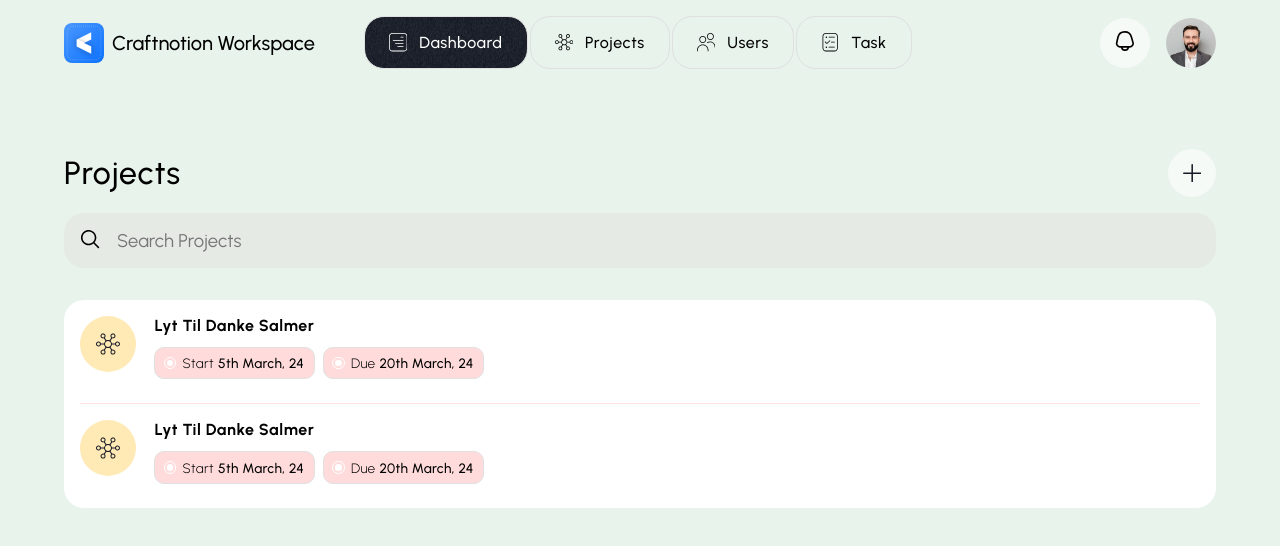
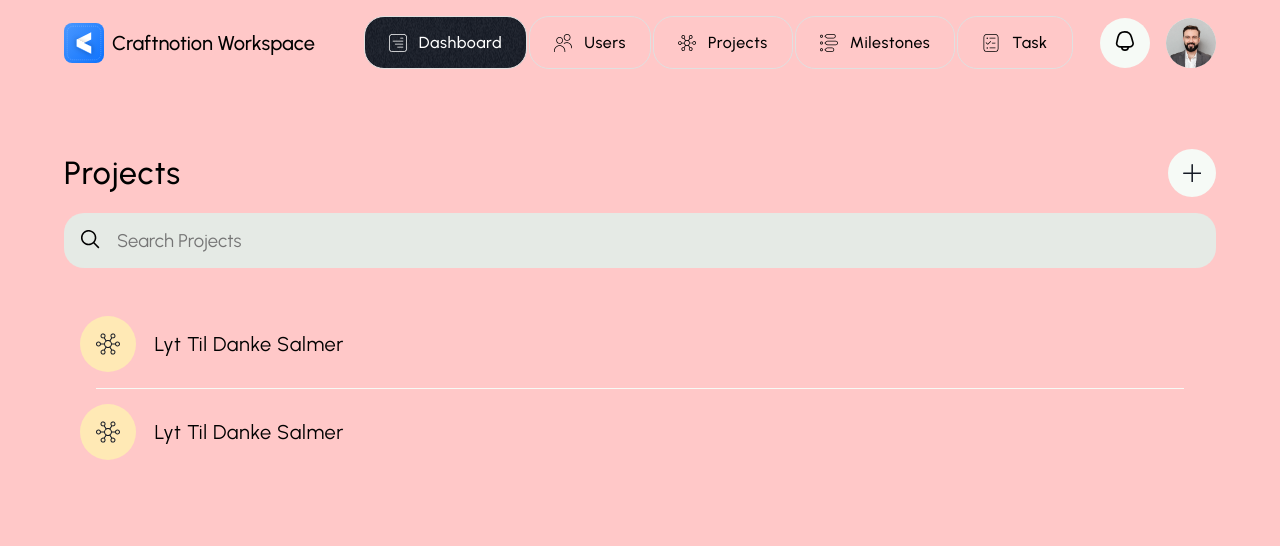
Before and after one commit to Craftnotion/craftnotion-internal, a Next.js app: page /app/internal/workspace/projects in a window 1280 px wide. Shown: the top 546 px of the page. Built offline with nearby package versions, Linux system fonts and the light colour scheme.

Commit message:
refactor: color scheme experimentation

```diff
--- a/src/app/app/internal/components/workspace-header/index.tsx
+++ b/src/app/app/internal/components/workspace-header/index.tsx
@@ -7,8 +7,9 @@ import Image from 'next/image'
 import Logo from '../../../../../../public/brand/logo.svg'
 import BellIcon from '../../../../../../public/icons/bell.svg'
 import DashboardIcon from '../../../../../../public/icons/dash.svg'
+import UsersIcon from '../../../../../../public/icons/users.svg'
 import ProjectsIcon from '../../../../../../public/icons/projects.svg'
-import UsersIcon from '../../../../../../public/icons/users.svg'
+import MilestonesIcon from '../../../../../../public/icons/milestone.svg'
 import TaskIcon from '../../../../../../public/icons/tasks.svg'
 
 /** Styles */
@@ -36,14 +37,20 @@ const WorkspaceHeader: FC<Props> = () => {
                         </li>
                         <li>
                             <Link href="/">
+                                <UsersIcon />
+                                Users
+                            </Link>
+                        </li>
+                        <li>
+                            <Link href="/">
                                 <ProjectsIcon />
                                 Projects
                             </Link>
                         </li>
                         <li>
                             <Link href="/">
-                                <UsersIcon />
-                                Users
+                                <MilestonesIcon />
+                                Milestones
                             </Link>
                         </li>
                         <li>
--- a/src/app/app/internal/components/workspace-header/styles.module.scss
+++ b/src/app/app/internal/components/workspace-header/styles.module.scss
@@ -48,7 +48,7 @@
                     transition: all 0.2s ease-in-out;
 
                     svg {
-                        height: 1.15rem;
+                        width: 18px;
                         aspect-ratio: 1/1;
                         margin-right: 0.75rem;
                     }
--- a/src/app/app/internal/workspace/layout.tsx
+++ b/src/app/app/internal/workspace/layout.tsx
@@ -12,7 +12,7 @@ type Props = {
 /** Main Export */
 const layout: FC<Props> = ({ children }) => {
     return (
-        <div style={{minHeight: '100vh', backgroundColor: '#E7F3EB'}}>
+        <div style={{minHeight: '100vh', backgroundColor: '#FFC8C8'}}>
             <WorkspaceHeader />
             {children}
         </div>
--- a/src/app/app/internal/workspace/projects/page.tsx
+++ b/src/app/app/internal/workspace/projects/page.tsx
@@ -43,18 +43,16 @@ const ManagementProjectsPage = () => {
                                                 </div>
                                                 <div className={styles.cn_projects_list_item_content}>
                                                     <p className={styles.cn_project_name}>{project.name}</p>
-                                                    <div className={styles.cn_projects_list_item_content_inner}>
+                                                    {/* <div className={styles.cn_projects_list_item_content_inner}>
                                                         <div className={styles.cn_project_badge}>
-                                                            <div className={styles.cn_project_badge_dot}/>
                                                             <p className={styles.cn_project_badge_label}>Start</p>
                                                             <p className={styles.cn_project_badge_value}>{project.start}</p>
                                                         </div>
                                                         <div className={styles.cn_project_badge}>
-                                                            <div className={styles.cn_project_badge_dot}/>
                                                             <p className={styles.cn_project_badge_label}>Due</p>
                                                             <p className={styles.cn_project_badge_value}>{project.deadline}</p>
                                                         </div>
-                                                    </div>
+                                                    </div> */}
                                                 </div>
                                             </div>
                                         )
--- a/src/app/app/internal/workspace/projects/styles.module.scss
+++ b/src/app/app/internal/workspace/projects/styles.module.scss
@@ -40,7 +40,7 @@
                     background: color(cn_dark);
                     transform: rotate(90deg);
                     box-shadow:
-                        0 0 0 3px color(cn_back_surface_2),
+                        0 0 0 3px color(cn_white),
                         0 0 0 6px color(cn_back_surface_2);
 
                     svg {
@@ -55,11 +55,17 @@
             background: color(cn_back_surface_2);
             border-radius: 20px;
             display: flex;
+            transition: all 0.2s ease-in-out;
+
+            &:hover {
+                box-shadow:
+                    0 0 0 2.5px rgba($color: color(cn_back_surface_3), $alpha: 0.85);
+            }
 
             &:focus-within {
                 box-shadow:
                     0 0 0 2.5px rgba($color: color(cn_back_surface_3), $alpha: 0.85),
-                    0 0 0 5px rgba($color: color(cn_back_surface_3), $alpha: 0.35);
+                    0 0 0 7.5px rgba($color: color(cn_back_surface_3), $alpha: 0.25);
             }
 
             > div {
@@ -93,19 +99,40 @@
             margin-top: 2rem;
 
             &_wrap {
-                background-color: color(cn_white);
-                border-radius: 20px;
+                // background-color: color(cn_white);
+                // border-radius: 20px;
 
                 &_inner {
-                    padding: 0 1rem;
+                    // padding: 1rem;
 
                     .cn_projects_list_item {
                         display: flex;
-                        align-items: flex-start;
-                        padding: 1rem 0;
+                        // align-items: flex-start;
+                        align-items: center;
+                        padding: 1rem;
+                        border-radius: 2rem;
+                        position: relative;
+                        transition: all 0.2s ease-in-out;
 
                         &:not(:last-child) {
-                            border-bottom: 1.15px solid rgba($color: color(cn_back_surface_3), $alpha: 0.5);
+                            &:after {
+                                content: '';
+                                display: block;
+                                position: absolute;
+                                bottom: 0;
+                                left: 2rem;
+                                right: 2rem;
+                                height: 0.5px;
+                                background-color: color(cn_back_surface_1);
+                            }
+                        }
+
+                        &:hover {
+                            background-color: color(cn_back_surface_1);
+
+                            &:after {
+                                content: none;
+                            }
                         }
 
                         &_icon {
@@ -117,11 +144,13 @@
                             align-items: center;
                             justify-content: center;
                             margin-right: 1.15rem;
+                            transition: all 0.2s ease-in-out;
 
                             svg {
                                 height: 1.5rem;
                                 aspect-ratio: 1;
                                 fill: color(cn_dark);
+                                transition: all 0.2s ease-in-out;
                             }
                         }
 
@@ -129,11 +158,11 @@
                             flex: 1;
 
                             .cn_project_name {
-                                font-size: 1rem;
-                                font-weight: bold;
+                                font-size: 1.25rem;
+                                // font-weight: bold;
                                 letter-spacing: 0.035rem;
                                 color: color(cn_black_text);
-                                margin-bottom: 0.75rem;
+                                // margin-bottom: 0.75rem;
                             }
 
                             &_inner {
@@ -145,21 +174,9 @@
                                     margin-right: 0.5rem;
                                     margin-bottom: 0.5rem;
                                     padding: 0.45rem 0.6rem;
-                                    border: 1px solid color(cn_border);
-                                    background-color: rgba($color: color(cn_back_surface_3), $alpha: 0.65);
                                     border-radius: 10px;
                                     display: flex;
                                     align-items: center;
-
-                                    &_dot {
-                                        height: 0.65rem;
-                                        aspect-ratio: 1;
-                                        border-radius: 50%;
-                                        background-color: color(cn_white);
-                                        outline: 1px solid color(cn_white);
-                                        border: 2px solid rgba($color: color(cn_back_surface_3), $alpha: 0.65);
-                                        margin-right: 0.45rem;
-                                    }
 
                                     p {
                                         font-size: 0.85rem;
@@ -178,6 +195,16 @@
                                 }
                             }
                         }
+
+                        &:hover {
+
+                            .cn_projects_list_item_icon {
+
+                                svg {
+                                    transform: rotate(180deg);
+                                }
+                            }
+                        }
                     }
                 }
             }
--- a/src/app/utilities/styles/_mixin.scss
+++ b/src/app/utilities/styles/_mixin.scss
@@ -1,4 +1,5 @@
 $colors: (
+    cn_back_surface: #EFEEFF,
     cn_back_surface_1: #F6FAF6,
     cn_back_surface_2: #E5EAE5,
     cn_back_surface_3: #FFC8C8,
```
Also changed, not shown: public/icons/milestone.svg (added).
